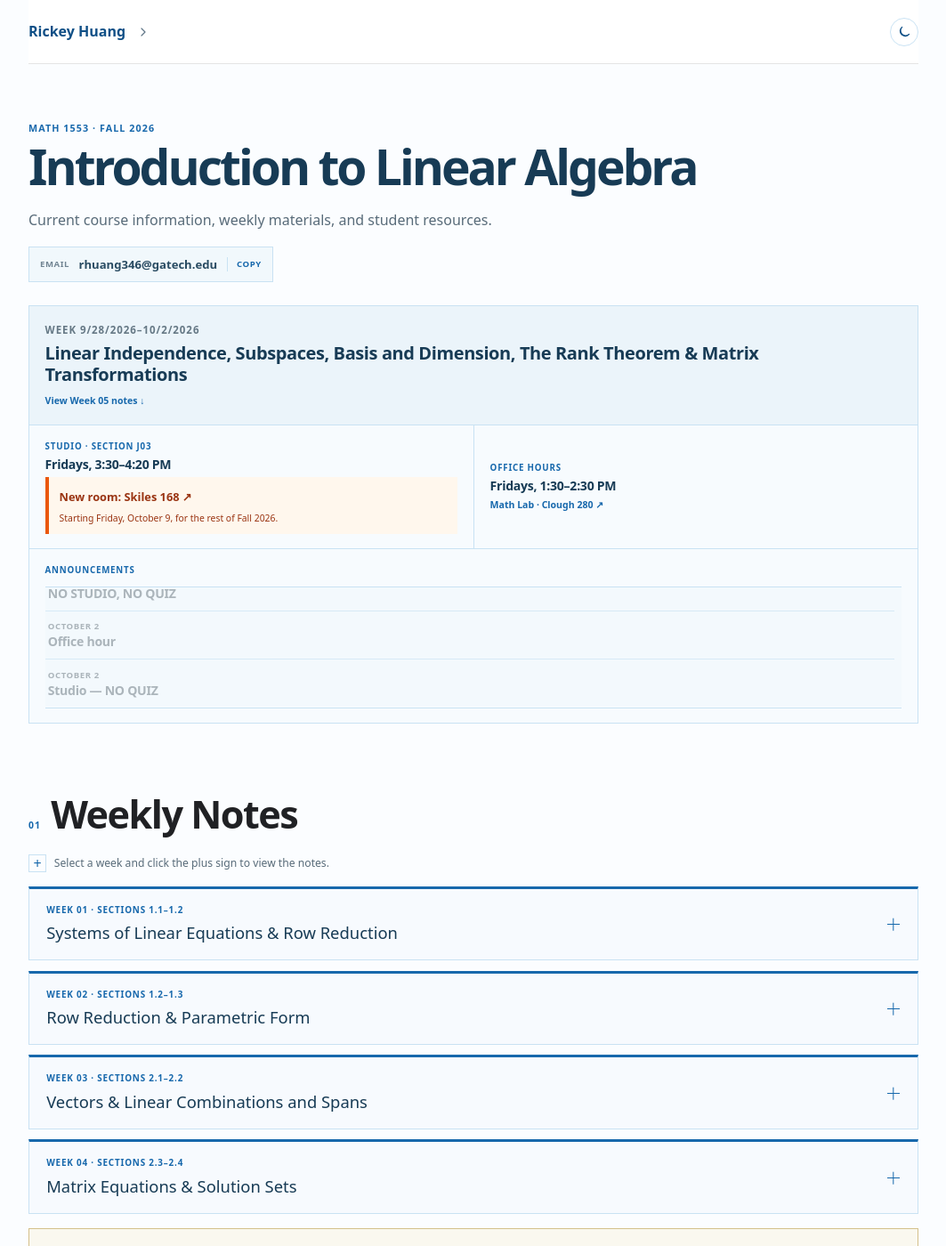
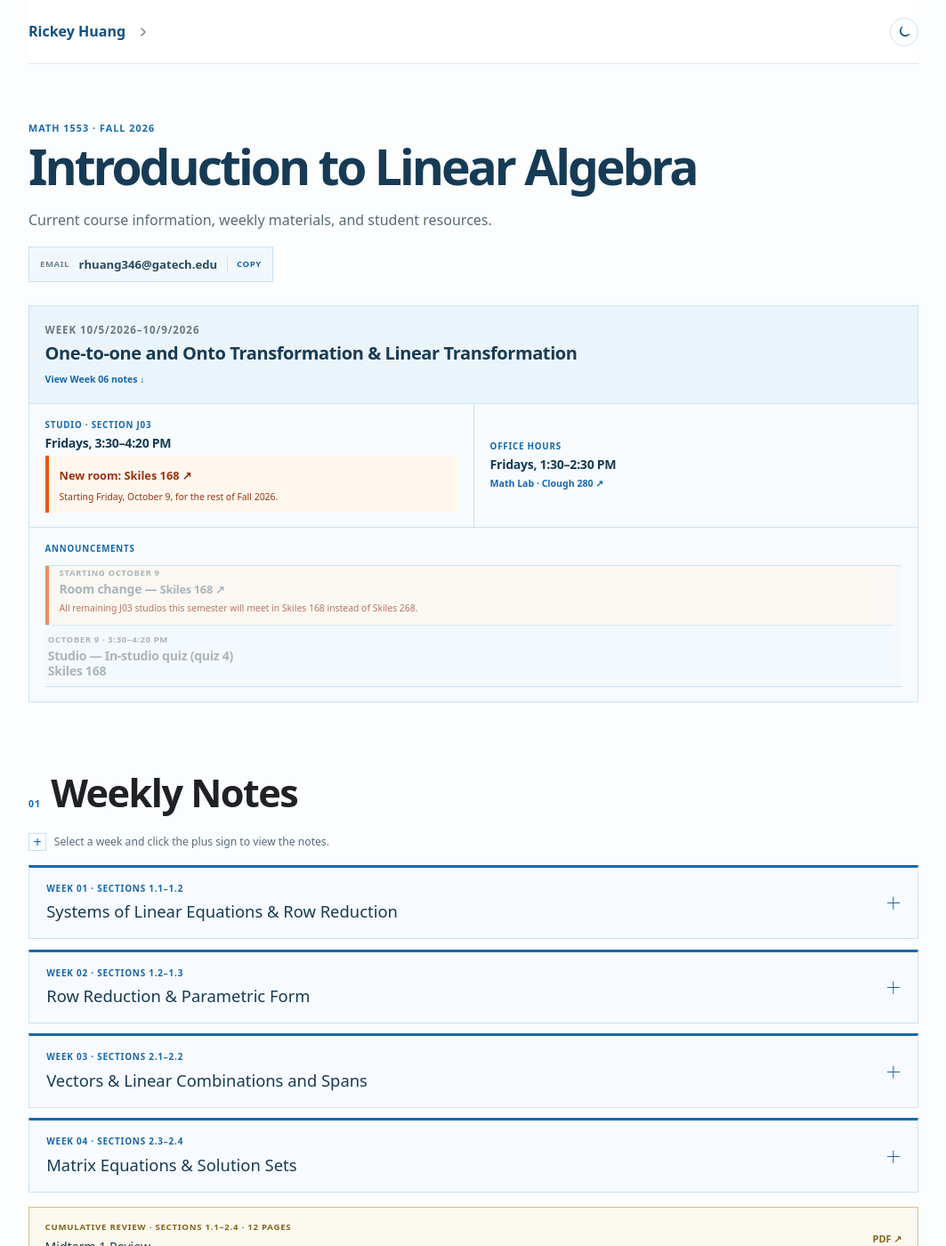
Before and after one commit to Rick3yHuang/Rick3yHuang.github.io, a Jekyll site: the page built from teaching/math-1553-current.md, in a window 1280 px wide and 1400 px high. Shown: the whole window at 89% size, without its empty margins (108-1171 px from the left). Built offline with Jekyll 4.4.1, drawn with Linux system fonts in a browser that asks for light colours; some of the changed text lies outside the part shown.

Commit message:
Add MATH 1553 week 6 notes and announcements

```diff
--- a/teaching/math-1553-current.md
+++ b/teaching/math-1553-current.md
@@ -17,9 +17,9 @@ permalink: /teaching/math-1553/
 
 <section class="current-course-dashboard" aria-label="Current MATH 1553 information">
   <article class="current-course-card current-course-card--week">
-    <p class="current-course-card__label">Week 9/28/2026–10/2/2026</p>
-    <h2>Linear Independence, Subspaces, Basis and Dimension, The Rank Theorem &amp; Matrix Transformations</h2>
-    <a href="#week-05">View Week 05 notes <span aria-hidden="true">↓</span></a>
+    <p class="current-course-card__label">Week 10/5/2026–10/9/2026</p>
+    <h2>One-to-one and Onto Transformation &amp; Linear Transformation</h2>
+    <a href="#week-06">View Week 06 notes <span aria-hidden="true">↓</span></a>
   </article>
 
   <article class="current-course-card">
@@ -91,6 +91,19 @@ permalink: /teaching/math-1553/
       <div class="current-course-announcement" data-event-end="2026-10-02T16:20:00">
         <time datetime="2026-10-02">October 2</time>
         <h3>Studio — <span class="current-course-announcement__highlight">NO QUIZ</span></h3>
+      </div>
+      <div class="current-course-announcement" data-event-end="2026-10-09T14:30:00">
+        <time datetime="2026-10-09T13:30:00">October 9 · 1:30–2:30 PM</time>
+        <h3>Office hour — Math Lab · Clough 280</h3>
+      </div>
+      <div class="current-course-announcement current-course-room-change" data-event-end="2026-10-09T16:20:00">
+        <time datetime="2026-10-09">Starting October 9</time>
+        <h3>Room change — <a href="https://www.google.com/maps/search/?api=1&amp;query=Skiles+Classroom+Building+168%2C+Atlanta%2C+GA" target="_blank" rel="noopener noreferrer">Skiles 168 <span aria-hidden="true">↗</span></a></h3>
+        <p>All remaining J03 studios this semester will meet in Skiles 168 instead of Skiles 268.</p>
+      </div>
+      <div class="current-course-announcement current-course-announcement--quiz" data-event-end="2026-10-09T16:20:00">
+        <time datetime="2026-10-09T15:30:00">October 9 · 3:30–4:20 PM</time>
+        <h3>Studio — <span class="current-course-announcement__highlight">In-studio quiz (quiz 4)</span><br>Skiles 168</h3>
       </div>
     </div>
   </article>
@@ -184,6 +197,23 @@ permalink: /teaching/math-1553/
     </div>
   </details>
 
+  <details class="course-note" id="week-06">
+    <summary>
+      <span class="course-note__week">Week 06 · Sections 3.2–3.3</span>
+      <span class="course-note__title">One-to-one and Onto Transformation &amp; Linear Transformation</span>
+      <span class="course-note__toggle" aria-hidden="true"></span>
+    </summary>
+    <div class="course-note__body">
+      <figure class="course-pdf-pages" aria-label="Week 06 notes">
+        <img src="{{ '/assets/images/teaching/math-1553/fall-2026-week06/page-1.webp' | relative_url }}" width="1800" height="1391" loading="lazy" decoding="async" alt="Week 06, page 1: One-to-one and onto transformations, equivalent matrix conditions, and diagrams.">
+        <img src="{{ '/assets/images/teaching/math-1553/fall-2026-week06/page-2.webp' | relative_url }}" width="1800" height="1391" loading="lazy" decoding="async" alt="Week 06, page 2: Linear transformations, standard coordinate vectors, and the columns of a transformation matrix.">
+      </figure>
+      <div class="course-note__actions">
+        <a href="{{ '/output/pdf/math-1553-fall-2026-week06.pdf' | relative_url }}" target="_blank" rel="noopener noreferrer">Download Week 06 notes (PDF) <span aria-hidden="true">↗</span></a>
+      </div>
+    </div>
+  </details>
+
 </section>
 
 <section class="course-section" id="resources">
```
Also changed, not shown: assets/images/teaching/math-1553/fall-2026-week06/page-1.webp (added), assets/images/teaching/math-1553/fall-2026-week06/page-2.webp (added), 1 other file.
